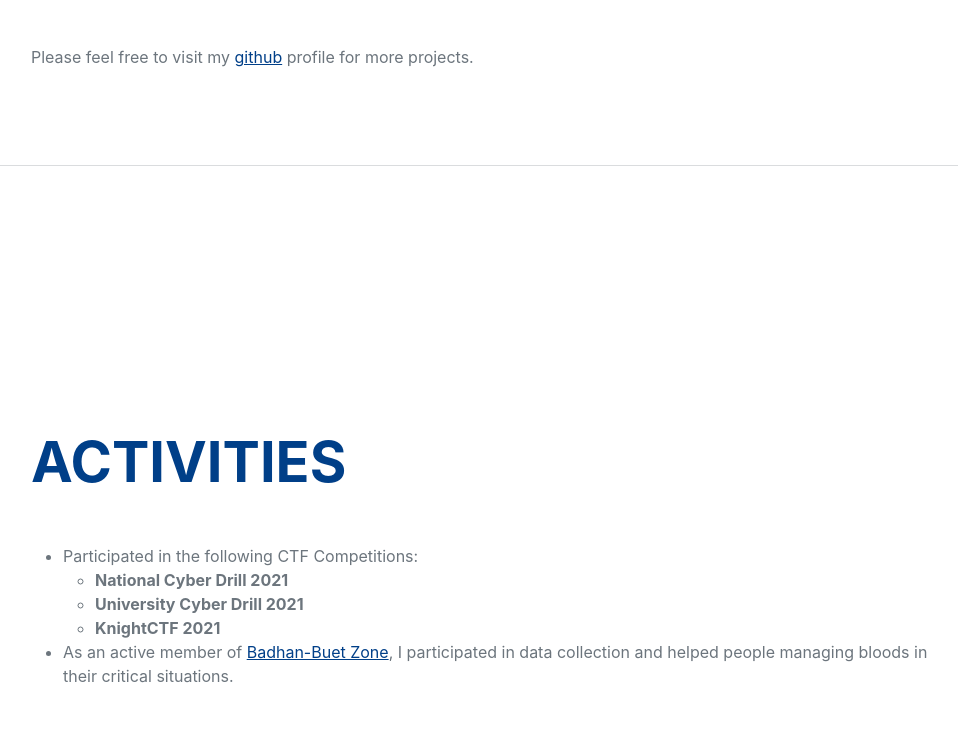
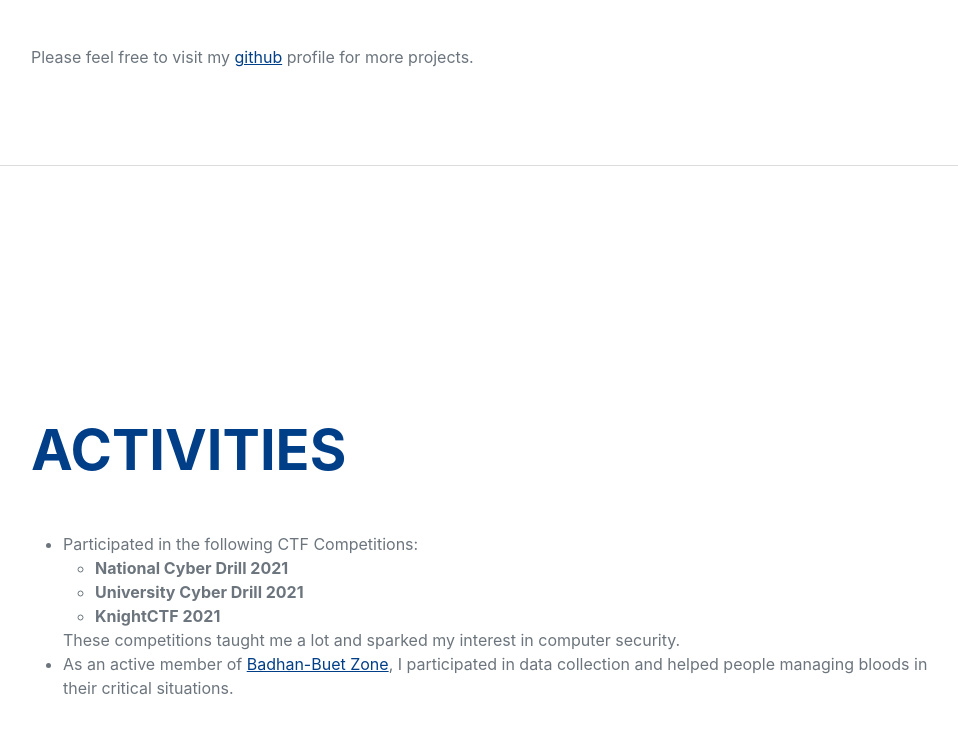
Before and after one commit to Shukti042/profile, a plain HTML site: page index.html in a window 1280 px wide. Shown: the part 7192-7925 px from the top of the page, without its empty margins (289-1247 px from the left). Drawn offline with nearby package versions, Linux system fonts and the light colour scheme; some icons are missing; a web font is replaced by a local one.

Commit message:
add detail about ctf

```diff
--- a/index.html
+++ b/index.html
@@ -359,6 +359,7 @@
                                     <b>KnightCTF 2021</b>
                                 </li>
                             </ul>
+                            These competitions taught me a lot and sparked my interest in computer security.
                         </li>
                         <li>
                             As an active member of <a href="https://www.facebook.com/groups/badhan.buet/">Badhan-Buet Zone</a>,
```
